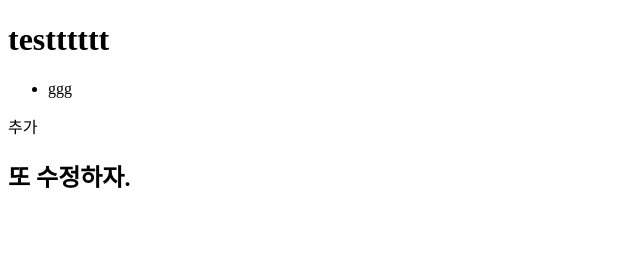
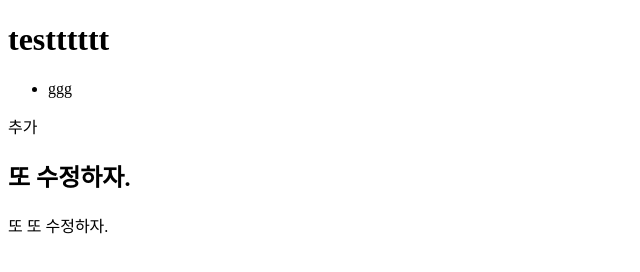
Before and after one commit to shinkookjin/study, a plain HTML site: page test.html in a window 1280 px wide. Shown: the whole page, without its empty margins (0-640 px from the left). Drawn offline with Linux system fonts and the light colour scheme.

Commit message:
commit02

```diff
--- a/test.html
+++ b/test.html
@@ -15,5 +15,6 @@
     </nav>
     <p>추가</p>
     <h2>또 수정하자.</h2>
+    <p>또 또 수정하자. </p>
 </body>
 </html>
```
